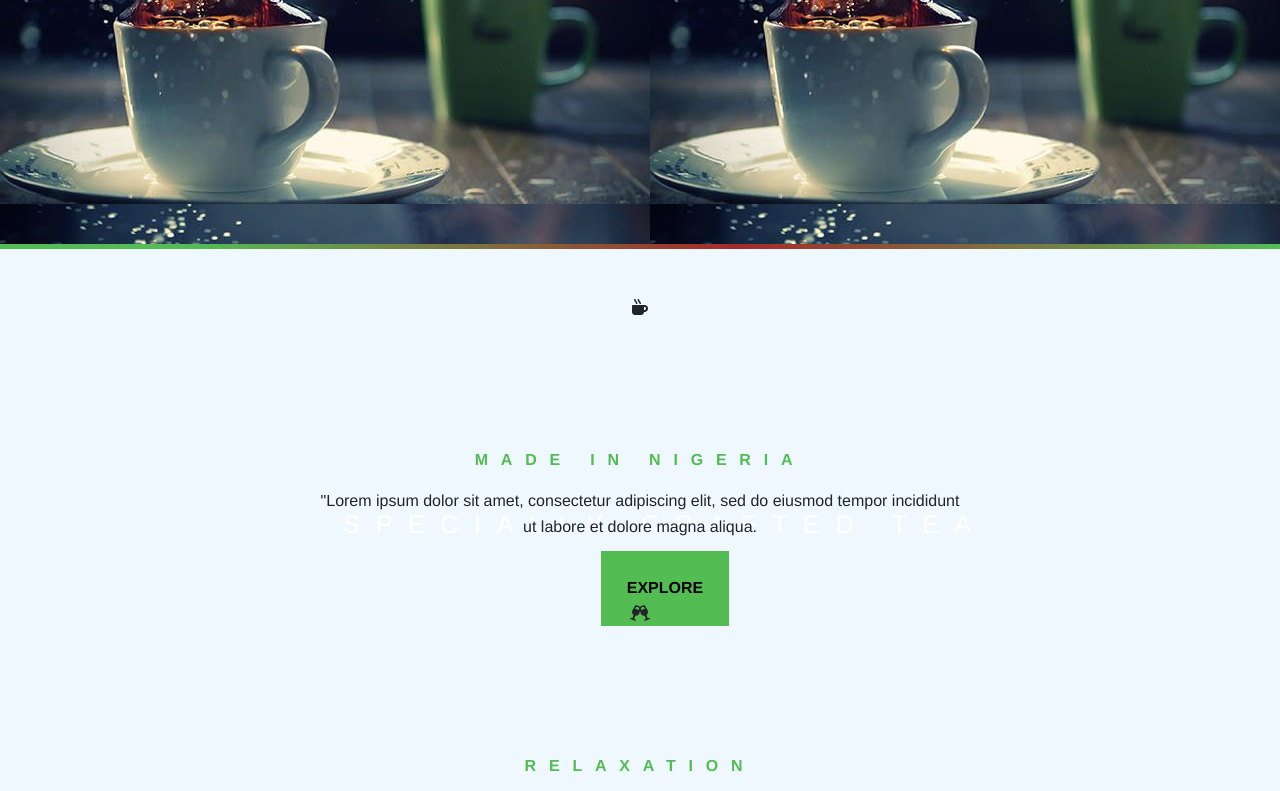
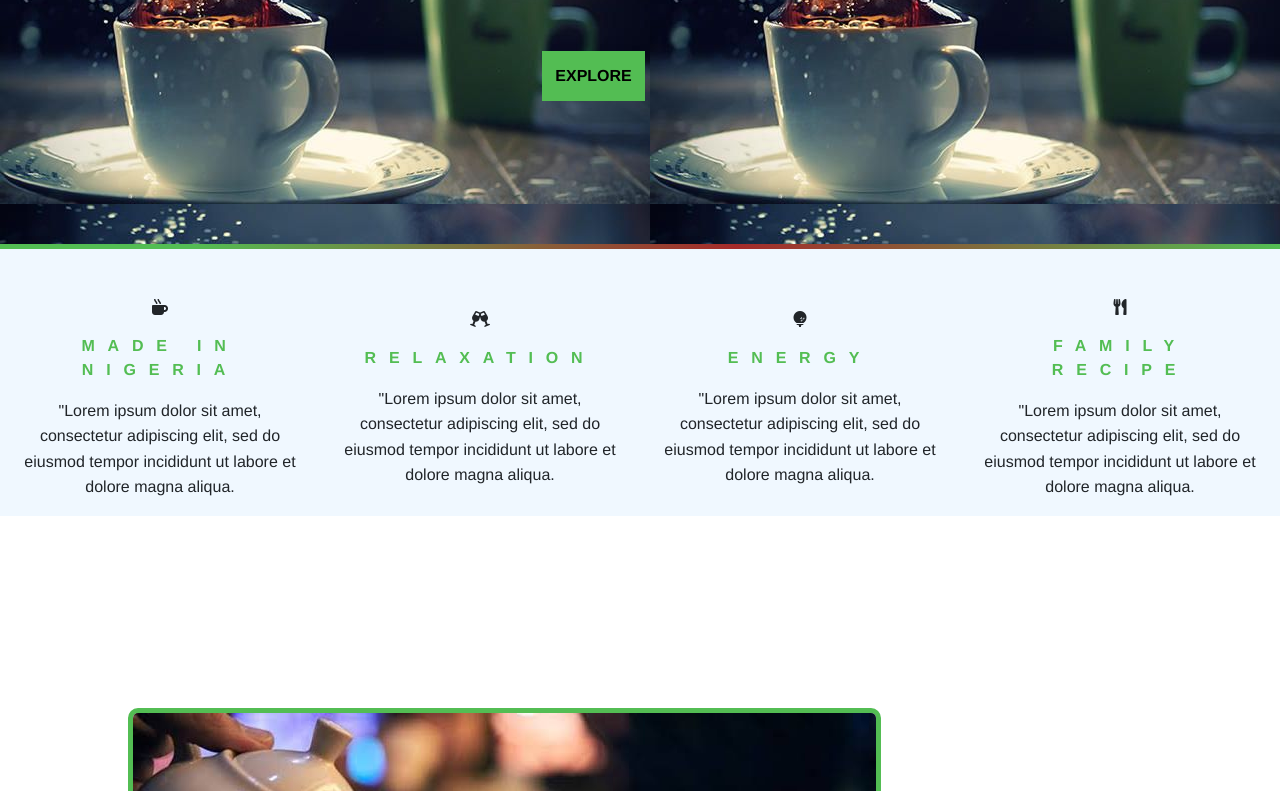
Before and after one commit to Ademola101/Tea-station-website, a plain HTML site: page index.html in a window 1280 px wide. Shown: the part 196-987 px from the top of the page. Drawn offline with nearby package versions, Linux system fonts and the light colour scheme.

Commit message:
relaxation desktop section

```diff
--- a/index.html
+++ b/index.html
@@ -50,7 +50,7 @@
 
           </nav>
     <div class="content">
-<p class="several-tea">
+<p class="several-tea text-md-center">
   Several hundreds of tea lavours available in our shops across the country
 </p>
 
@@ -69,8 +69,8 @@
 
 </div>
 
-<section class="made">
-  <div class="icon-sec">
+<section class="made d-md-flex gx-2">
+  <div class="icon-sec mx-md-4">
     <div>
   <i class="fas fa-mug-hot mg-top"></i></div>
 <p class="m-nige">
@@ -83,7 +83,7 @@
 </p>
 </div>
 
-<div class="icon-sec">
+<div class="icon-sec mx-md-4">
   <div>
 <i class="fas fa-glass-cheers mg-top"></i></div>
 <p class="m-nige">
@@ -97,7 +97,7 @@ tempor incididunt ut labore et dolore magna aliqua.
 </div>
 
 
-<div class="icon-sec">
+<div class="icon-sec mx-md-4">
   <div>
     <i class="fas fa-golf-ball mg-top"></i></div>
 <p class="m-nige">
@@ -111,7 +111,7 @@ tempor incididunt ut labore et dolore magna aliqua.
 </div>
 
 
-<div class="icon-sec">
+<div class="icon-sec mx-md-4">
   <div>
     <i class="fas fa-utensils mg-top"></i></div>
 <p class="m-nige">
--- a/style.css
+++ b/style.css
@@ -233,3 +233,22 @@ body {
   margin-left: 10%;
   margin-right: 10%;
 }
+
+/* Media Query for large screen desktop */
+@media only screen and (min-width: 1024px) {
+  .special-tea{
+    margin-bottom: 0;
+    margin-top: 5%;
+  }
+
+  .explore {
+    margin-right: 0;
+    margin-left: 40%;
+    padding: 1%;
+    margin-top: 5%;
+  }
+
+  .m-nige {
+    margin-top: 5%;
+  }
+}
```
